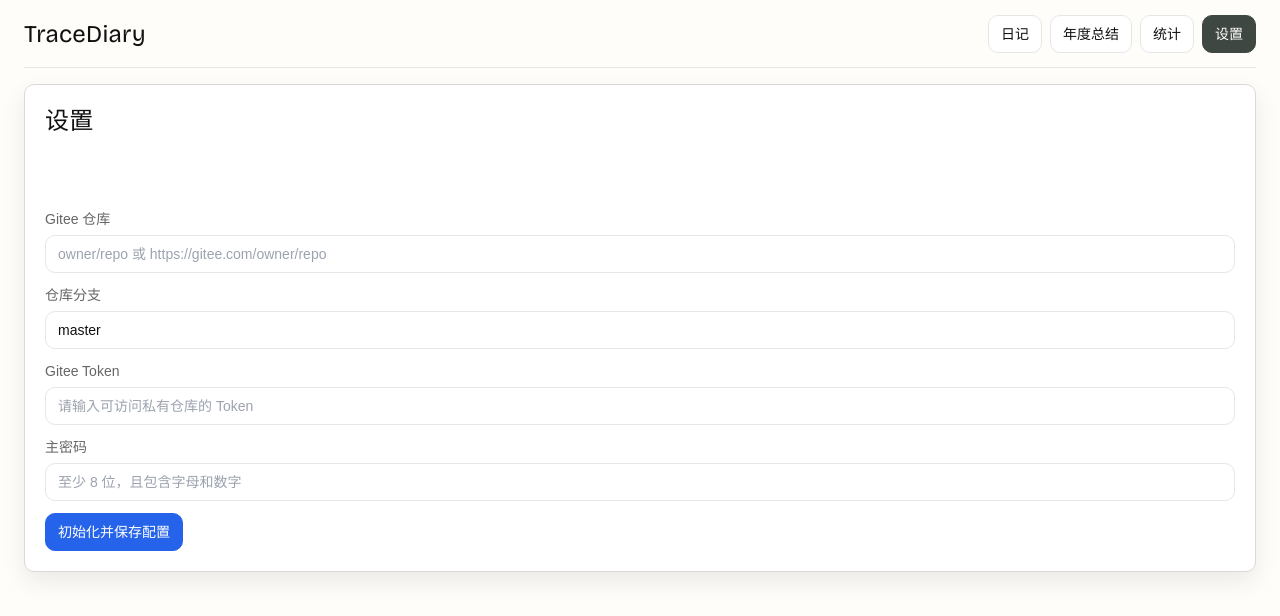
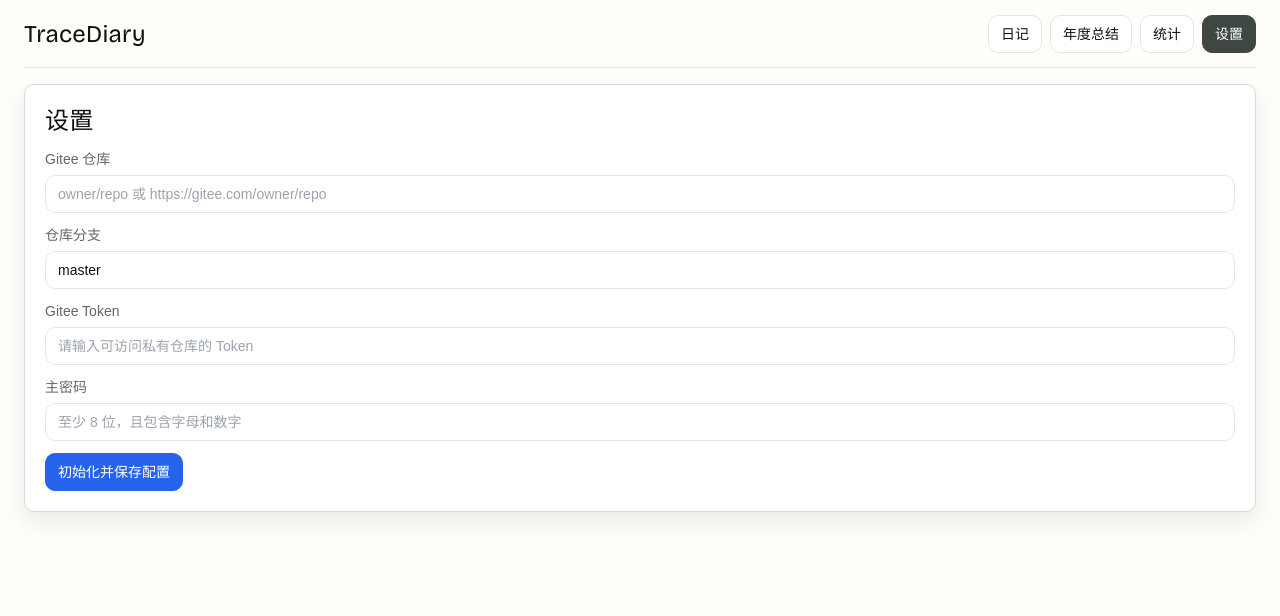
Before and after one commit to Lane0218/TraceDiary, a React (Vite) app: page /settings in a window 1280 px wide. Shown: the top 616 px of the page. Built offline with nearby package versions, Linux system fonts and the light colour scheme.

Commit message:
refactor: 压缩设置页留白并重排双列配置布局

```diff
--- a/src/components/auth/auth-panel.tsx
+++ b/src/components/auth/auth-panel.tsx
@@ -112,13 +112,11 @@ export default function AuthPanel({ auth, variant, canClose = false, onClose }:
         </div>
       ) : null}
 
-      <div className="min-h-[44px]">
       {state.errorMessage ? (
         <p role="alert" className="rounded-[10px] border border-red-200 bg-red-50 px-3 py-2 text-sm text-red-700">
           {state.errorMessage}
         </p>
       ) : null}
-      </div>
 
       {state.stage === 'checking' ? <p className="td-status td-status-muted">认证处理中，请稍候...</p> : null}
 
@@ -227,8 +225,8 @@ export default function AuthPanel({ auth, variant, canClose = false, onClose }:
       ) : null}
 
       {state.stage === 'ready' ? (
-        <form className="space-y-3" onSubmit={(event) => void submitModel.onReadyUpdateSubmit(event)}>
-          <p className="text-xs text-td-muted">仅保留必要项：修改后立即生效；不改 Token 可留空。</p>
+        <form className="space-y-4" onSubmit={(event) => void submitModel.onReadyUpdateSubmit(event)}>
+          <div className="grid grid-cols-1 gap-3 lg:grid-cols-2 lg:gap-4">
             <AuthFormField
               label="仓库地址"
               value={form.readyRepoInput}
@@ -257,7 +255,7 @@ export default function AuthPanel({ auth, variant, canClose = false, onClose }:
               type="password"
               autoComplete="off"
               testId="auth-ready-token-input"
-            containerClassName="flex flex-col gap-1.5 text-sm text-td-muted"
+              containerClassName={`flex flex-col gap-1.5 text-sm text-td-muted${showReadyPasswordInput ? '' : ' lg:col-span-2'}`}
               inputClassName="td-input"
             />
             {showReadyPasswordInput ? (
@@ -273,9 +271,12 @@ export default function AuthPanel({ auth, variant, canClose = false, onClose }:
                 inputClassName="td-input"
               />
             ) : null}
+          </div>
+          <div className="flex justify-end">
             <button type="submit" className="td-btn td-btn-primary w-full sm:w-auto" data-testid="auth-ready-submit">
               保存设置
             </button>
+          </div>
         </form>
       ) : null}
     </section>
--- a/src/pages/settings.tsx
+++ b/src/pages/settings.tsx
@@ -11,7 +11,7 @@ export default function SettingsPage({ auth }: SettingsPageProps) {
   const currentYear = useMemo(() => new Date().getFullYear(), [])
 
   return (
-    <main className="mx-auto min-h-screen w-full max-w-7xl px-4 pb-8 sm:px-6">
+    <main className="mx-auto w-full max-w-7xl px-4 pb-4 sm:px-6">
       <AppHeader currentPage="settings" yearlyHref={`/yearly/${currentYear}`} />
 
       <section className="mt-4 td-fade-in" aria-label="settings-page">
```
Also changed, not shown: 1 other file (tests, documents, lock files or other folders). Lines whose indentation alone changed are shown as unchanged.
